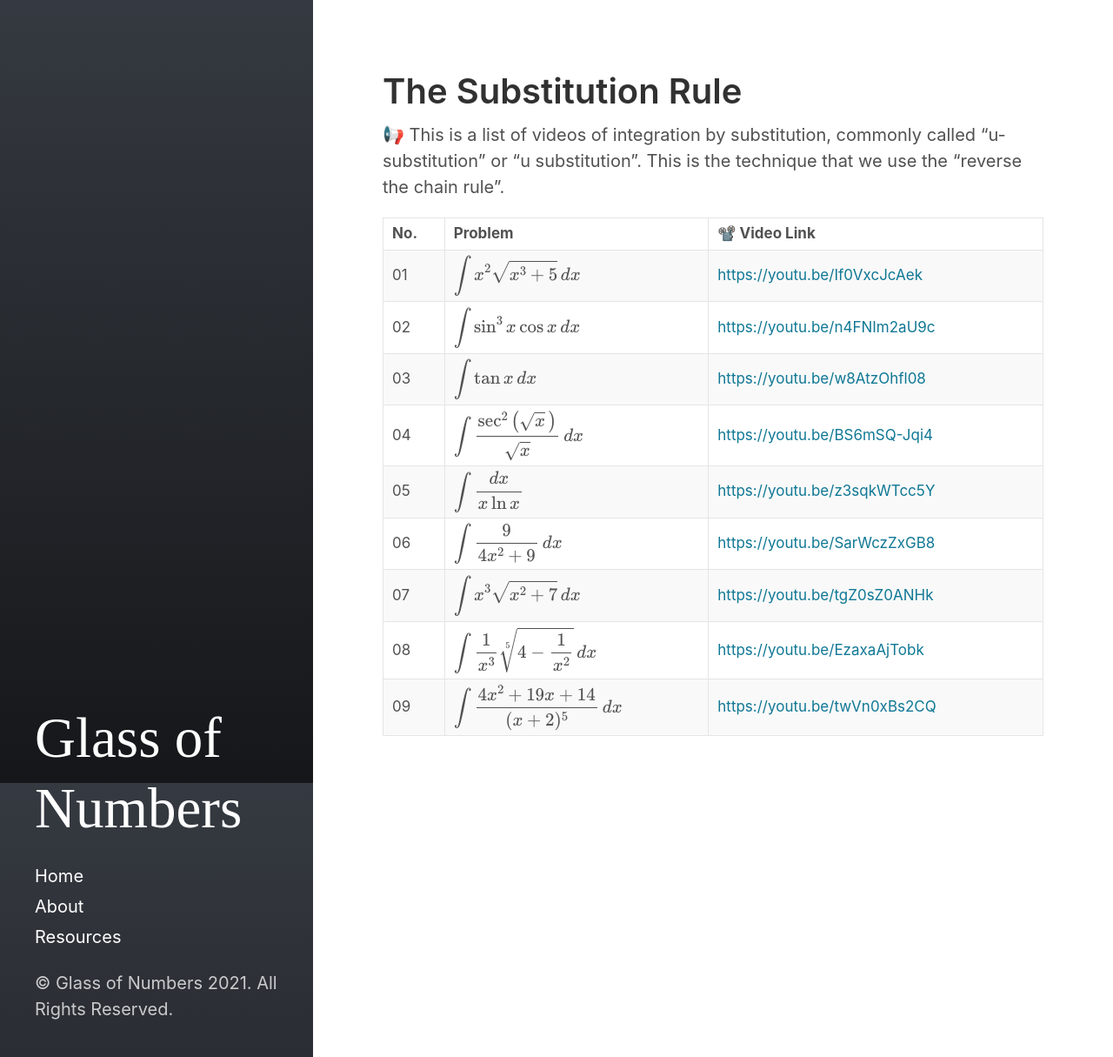
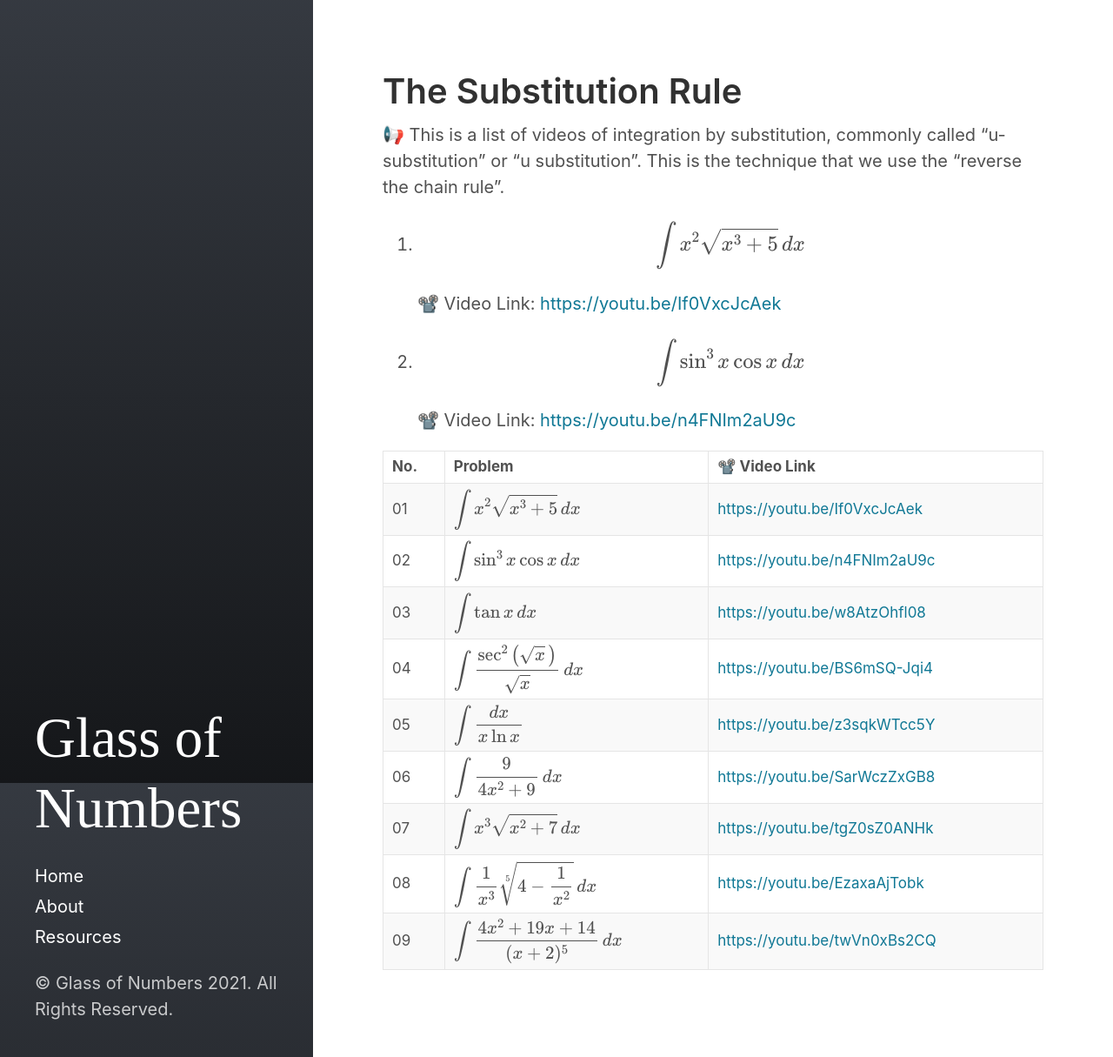
Before and after one commit to mokcak/mokcak.github.io, a Jekyll site: the page built from category/videos/calculus/substitution_rule.md, in a window 1280 px wide and 1215 px high. Shown: the whole window at 87% size. Built offline with Jekyll 4.4.1, drawn with Linux system fonts in a browser that asks for light colours; formulas are drawn with MathJax 3.

Commit message:
Update substitution_rule.md

```diff
--- a/category/videos/calculus/substitution_rule.md
+++ b/category/videos/calculus/substitution_rule.md
@@ -4,6 +4,14 @@ title: The Substitution Rule
 ---
 
 📢 This is a list of videos of integration by substitution, commonly called "u-substitution" or "u substitution". This is the technique that we use the "reverse the chain rule".
+
+1. $$\displaystyle \int x^2\sqrt{x^3 + 5} \, dx$$
+
+   📽️ Video Link: <a href="https://youtu.be/If0VxcJcAek" target="_blank">https://youtu.be/If0VxcJcAek</a>
+
+2. $$\displaystyle \int \sin^{3}x\cos x \, dx$$
+
+   📽️ Video Link: <a href="https://youtu.be/n4FNIm2aU9c" target="_blank">https://youtu.be/n4FNIm2aU9c</a>
 
 | No.  | Problem                                                      | 📽️ Video Link                                                 |
 | ---- | ------------------------------------------------------------ | ------------------------------------------------------------ |
```
